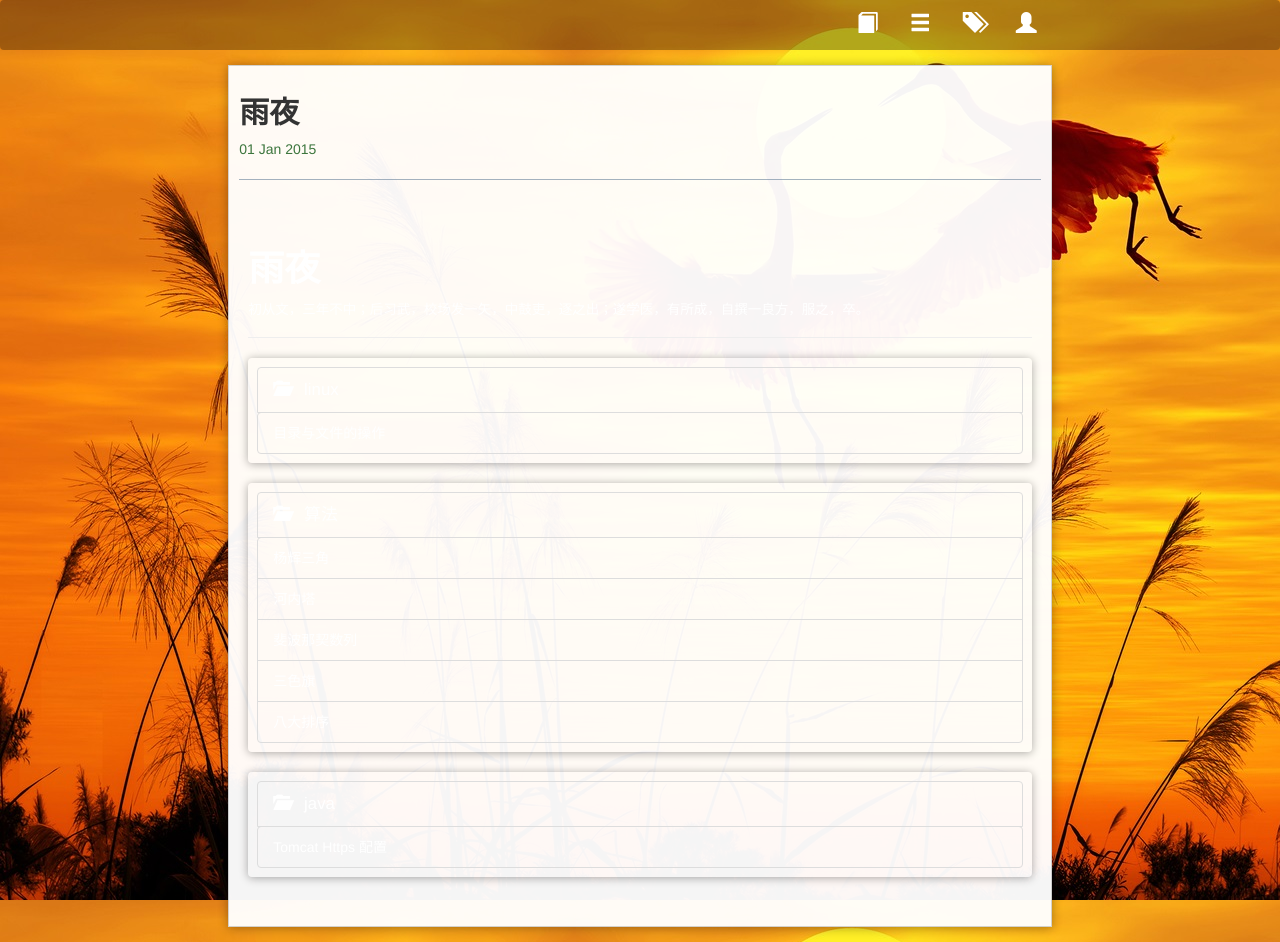
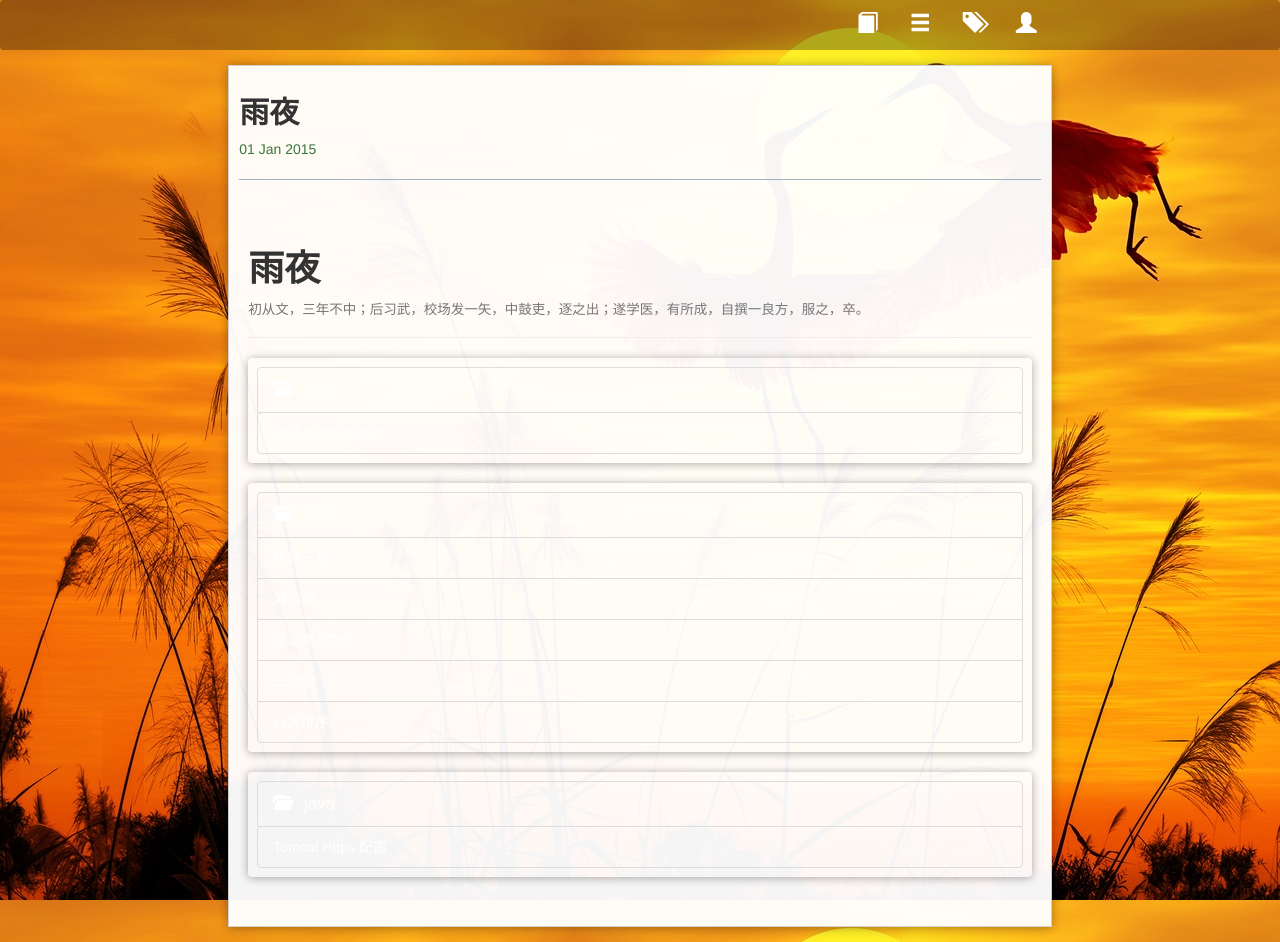
Before and after one commit to bit-ranger/blog, a Jekyll site: the page built from index.html, in a window 1280 px wide and 942 px high. Built offline with Jekyll 4.4.1, drawn with Linux system fonts in a browser that asks for light colours; nearby versions of some CDN libraries; Markdown is read by kramdown in place of the engine named in the settings.

Commit message:
Update style.css

```diff
--- a/css/style.css
+++ b/css/style.css
@@ -57,6 +57,6 @@ color: #fff;
 .shadow {
   box-shadow: 0 1px 10px rgba(0,0,0,0.33333);
 }
-.page-header *{
+.text-white{
   color:#fff;
 }
```
